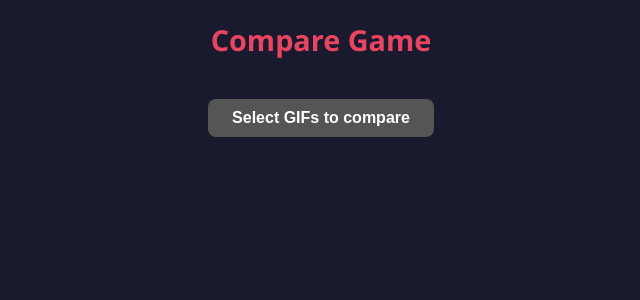
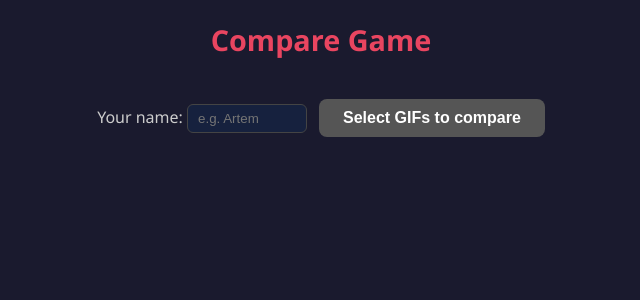
Before and after one commit to sneezeman/compare-game, a Flask app: page / in a window 1280 px wide. Shown: the top 300 px of the page, without its empty margins (319-959 px from the left). Run offline with Flask 3, Linux system fonts and the light colour scheme; data that the repository does not hold is empty; parts of the project's set-up code (start-up, migrations or seed data) failed here and were passed over.

Commit message:
Add user name tracking for tournament comparisons
- Name input required before starting a comparison
- User name saved in results TSV
- "done by <name>" badge shown next to completed GIFs
- Past results include user info

Co-Authored-By: Claude Opus 4.6 (1M context) <noreply@anthropic.com>

```diff
--- a/compare_tool/app.py
+++ b/compare_tool/app.py
@@ -46,8 +46,8 @@ tournaments = {}
 _metrics_cache = {}
 # Past results: [{filename, date, gifs, roi, top3, path}, ...]
 past_results = []
-# Set of filenames that have completed comparisons
-completed_gifs = set()
+# Filenames that have completed comparisons: {gif_filename: user_name}
+completed_gifs = {}
 # Results save directory (set in __main__)
 results_dir = 'results'
 
@@ -153,6 +153,7 @@ def list_experiments():
             'height': exp['height'],
             'width': exp['width'],
             'has_results': exp['filename'] in completed_gifs,
+            'done_by': completed_gifs.get(exp['filename'], ''),
         })
     return jsonify(experiments=result)
 
@@ -287,6 +288,7 @@ def start_tournament():
     exps_config = data.get('experiments', [])
     r_o = float(data.get('r_o', 0.5))
     roi = data.get('roi')
+    user_name = data.get('user_name', '')
 
     if not exps_config:
         return jsonify(error='No experiments specified'), 400
@@ -325,6 +327,7 @@ def start_tournament():
         'candidates': candidates,
         'roi': roi,
         'r_o': r_o,
+        'user_name': user_name,
     }
 
     pair = t.current_pair()
@@ -579,6 +582,7 @@ def _auto_save_results(ranking, all_metrics, tdata, confidence=None):
         t = tdata['tournament']
         roi = tdata.get('roi')
         r_o = tdata.get('r_o', 0.5)
+        user_name = tdata.get('user_name', '')
 
         exp_ids = []
         for c in ranking:
@@ -589,6 +593,7 @@ def _auto_save_results(ranking, all_metrics, tdata, confidence=None):
         lines = []
         lines.append('Compare Game \u2014 Tournament Results')
         lines.append(f'Date: {datetime.now().isoformat()}')
+        lines.append(f'User: {user_name}')
         lines.append(f'Model: Merge-sort tournament')
         lines.append(f'GIFs: {", ".join(gif_names)}')
         lines.append(f'OTF radius: {r_o}')
@@ -703,7 +708,7 @@ def scan_past_results():
     """Scan results directory for past tournament TSVs and track which GIFs were compared."""
     global past_results, completed_gifs
     past_results = []
-    completed_gifs = set()
+    completed_gifs = {}
 
     if not os.path.isdir(results_dir):
         return
@@ -717,6 +722,7 @@ def scan_past_results():
             info = {
                 'filename': os.path.basename(tsv_path),
                 'date': '',
+                'user': '',
                 'gifs': [],
                 'roi': '',
                 'top3': '',
@@ -725,10 +731,12 @@ def scan_past_results():
                 line = line.strip()
                 if line.startswith('Date:'):
                     info['date'] = line[5:].strip()
+                elif line.startswith('User:'):
+                    info['user'] = line[5:].strip()
                 elif line.startswith('GIFs:'):
                     info['gifs'] = [g.strip() for g in line[5:].split(',')]
                     for g in info['gifs']:
-                        completed_gifs.add(g)
+                        completed_gifs[g] = info.get('user', '')
                 elif line.startswith('ROI:'):
                     info['roi'] = line[4:].strip()
                 elif line.startswith('Top 3:'):
--- a/compare_tool/static/compare.js
+++ b/compare_tool/static/compare.js
@@ -113,7 +113,10 @@ async function loadPreloaded() {
 
             tree[dirPath].forEach(exp => {
                 const doneClass = exp.has_results ? ' upload-item-done' : '';
-                const doneBadge = exp.has_results ? '<span class="done-badge">done</span>' : '';
+                const doneBy = exp.done_by || '';
+                const doneBadge = exp.has_results
+                    ? `<span class="done-badge">${doneBy ? 'done by ' + doneBy : 'done'}</span>`
+                    : '';
                 const div = document.createElement('div');
                 div.className = 'upload-item' + doneClass;
                 div.innerHTML = `
@@ -222,6 +225,14 @@ function updateStartButton() {
 async function startWithSelected() {
     const checked = document.querySelectorAll('.exp-checkbox:checked');
     if (checked.length === 0) return;
+
+    const userName = document.getElementById('user-name').value.trim();
+    if (!userName) {
+        alert('Please enter your name before starting.');
+        document.getElementById('user-name').focus();
+        return;
+    }
+    state.userName = userName;
 
     const selected = [];
     checked.forEach(cb => {
@@ -568,7 +579,7 @@ async function startTournament() {
     const resp = await fetch('/api/tournament/start', {
         method: 'POST',
         headers: { 'Content-Type': 'application/json' },
-        body: JSON.stringify({ experiments: expsConfig, roi: state.roi, r_o: state.rO }),
+        body: JSON.stringify({ experiments: expsConfig, roi: state.roi, r_o: state.rO, user_name: state.userName }),
     });
     const data = await resp.json();
 
--- a/compare_tool/templates/index.html
+++ b/compare_tool/templates/index.html
@@ -4,7 +4,7 @@
     <meta charset="UTF-8">
     <meta name="viewport" content="width=device-width, initial-scale=1.0">
     <title>Compare Game - Epoch Comparison Tool</title>
-    <link rel="stylesheet" href="/static/style.css?v=8">
+    <link rel="stylesheet" href="/static/style.css?v=9">
 </head>
 <body>
     <h1>Compare Game</h1>
@@ -16,7 +16,10 @@
             <div id="preloaded-list"></div>
         </div>
 
-        <div class="center-row" style="margin-top: 20px;">
+        <div class="center-row" style="margin-top: 20px; display: flex; justify-content: center; align-items: center; gap: 12px;">
+            <label style="color: #ccc;">Your name:
+                <input type="text" id="user-name" placeholder="e.g. Artem" style="width: 120px; padding: 6px 10px; background: #16213e; border: 1px solid #444; border-radius: 6px; color: #eee;">
+            </label>
             <button id="start-selected-btn" class="btn" disabled onclick="startWithSelected()">
                 Select GIFs to compare
             </button>
@@ -130,6 +133,6 @@
         </div>
     </div>
 
-    <script src="/static/compare.js?v=8"></script>
+    <script src="/static/compare.js?v=9"></script>
 </body>
 </html>
```
